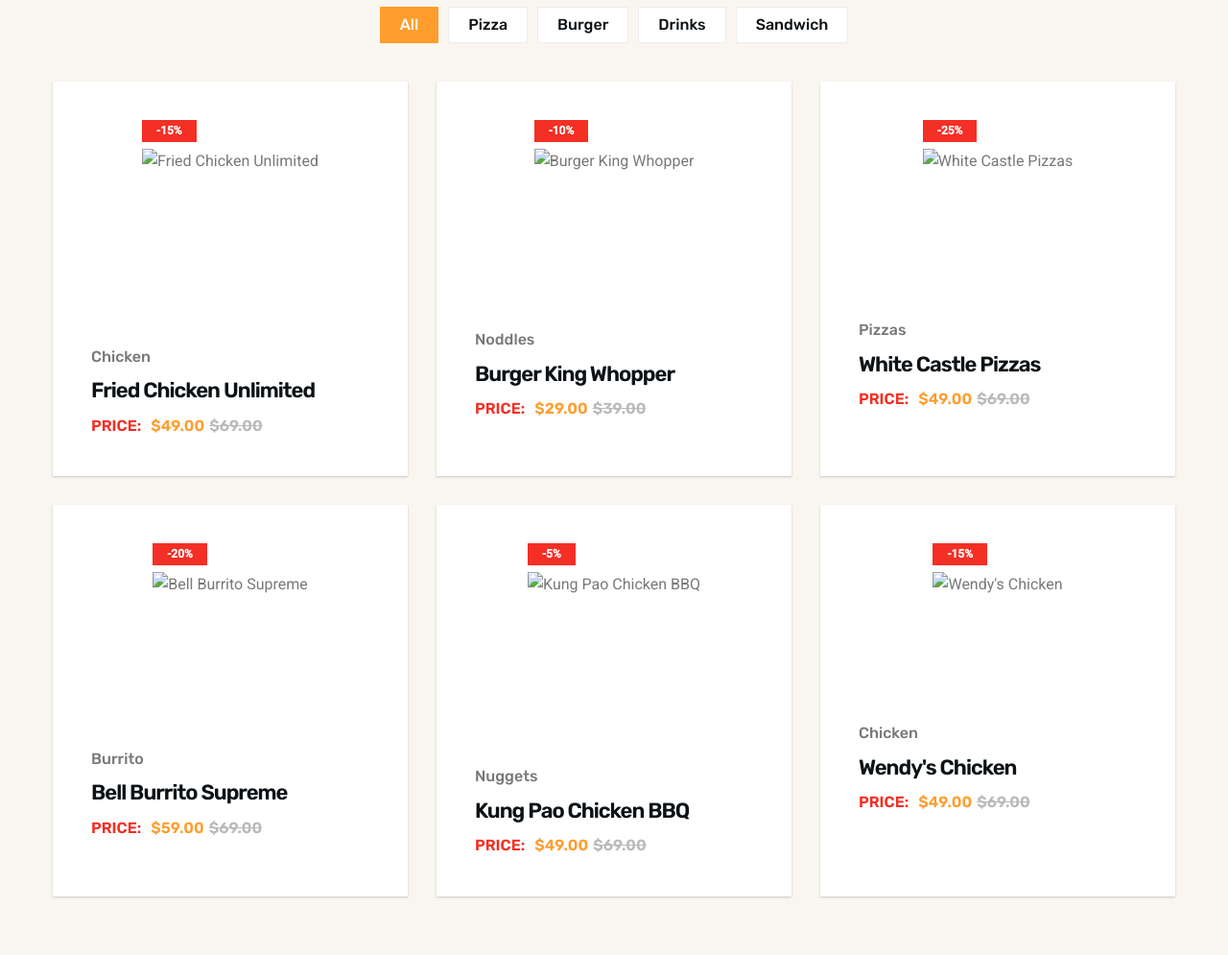
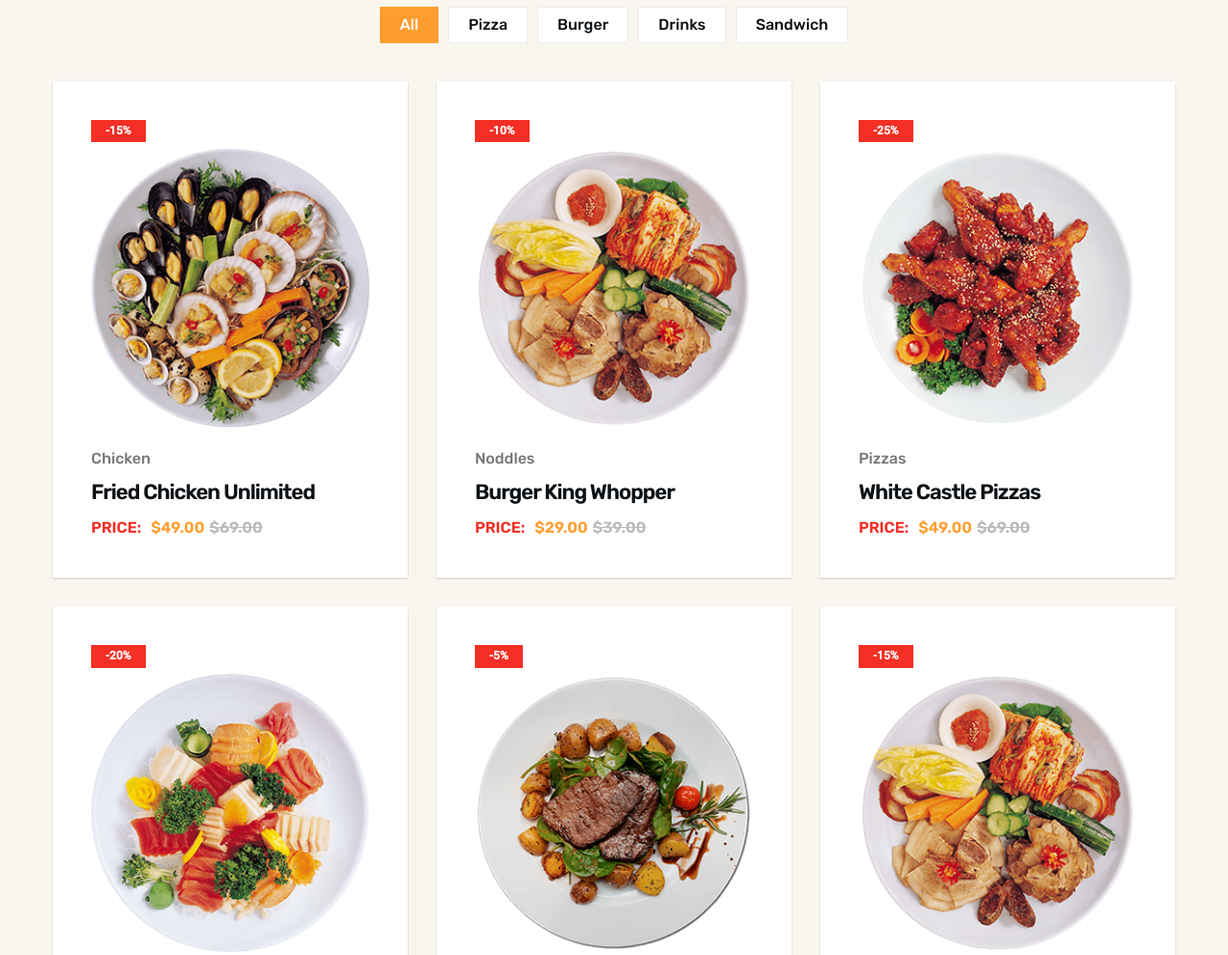
Before and after one commit to umerrizwan1/practice, a plain HTML site: page foodie-master/assets/Pages/About.html in a window 1280 px wide. Shown: the part 300-1295 px from the top of the page at 96% size. Drawn offline with Linux system fonts and the light colour scheme; files that its build step writes are made by us from their sources; files whose address does not match are found by name.

Commit message:
changes added

```diff
--- a/foodie-master/assets/Pages/About.html
+++ b/foodie-master/assets/Pages/About.html
@@ -6,7 +6,7 @@
     <meta http-equiv="X-UA-Compatible" content="IE=edge">
     <meta name="viewport" content="width=device-width, initial-scale=1.0">
     <title>Foodie - Supper delicious Burger in town!</title>
-    <link rel="stylesheet" href="./assets/css/style.css">
+    <link rel="stylesheet" href="/foodie-master/assets/css/style.css">
     <link rel="preconnect" href="https://fonts.googleapis.com">
     <link rel="preconnect" href="https://fonts.gstatic.com" crossorigin>
     <link
@@ -30,7 +30,7 @@
         <ul class="navbar-list">
 
           <li class="nav-item">
-            <a href="./About.html" class="navbar-link" data-nav-link>Home</a>
+            <a href="/foodie-master/index.html" class="navbar-link" data-nav-link>Home</a>
           </li>
 
           <li class="nav-item">
@@ -111,7 +111,7 @@
               <div class="food-menu-card">
 
                 <div class="card-banner">
-                  <img src="./assets/images/food-menu-1.png" width="300" height="300" loading="lazy"
+                  <img src="/foodie-master/assets/images/food-menu-1.png" width="300" height="300" loading="lazy"
                     alt="Fried Chicken Unlimited" class="w-100">
 
                   <div class="badge">-15%</div>
@@ -150,7 +150,7 @@
               <div class="food-menu-card">
 
                 <div class="card-banner">
-                  <img src="./assets/images/food-menu-2.png" width="300" height="300" loading="lazy"
+                  <img src="/foodie-master/assets/images/food-menu-2.png" width="300" height="300" loading="lazy"
                     alt="Burger King Whopper" class="w-100">
 
                   <div class="badge">-10%</div>
@@ -189,7 +189,7 @@
               <div class="food-menu-card">
 
                 <div class="card-banner">
-                  <img src="./assets/images/food-menu-3.png" width="300" height="300" loading="lazy"
+                  <img src="/foodie-master/assets/images/food-menu-3.png" width="300" height="300" loading="lazy"
                     alt="White Castle Pizzas" class="w-100">
 
                   <div class="badge">-25%</div>
@@ -228,7 +228,7 @@
               <div class="food-menu-card">
 
                 <div class="card-banner">
-                  <img src="./assets/images/food-menu-4.png" width="300" height="300" loading="lazy"
+                  <img src="/foodie-master/assets/images/food-menu-4.png" width="300" height="300" loading="lazy"
                     alt="Bell Burrito Supreme" class="w-100">
 
                   <div class="badge">-20%</div>
@@ -267,7 +267,7 @@
               <div class="food-menu-card">
 
                 <div class="card-banner">
-                  <img src="./assets/images/food-menu-5.png" width="300" height="300" loading="lazy"
+                  <img src="/foodie-master/assets/images/food-menu-5.png" width="300" height="300" loading="lazy"
                     alt="Kung Pao Chicken BBQ" class="w-100">
 
                   <div class="badge">-5%</div>
@@ -306,7 +306,7 @@
               <div class="food-menu-card">
 
                 <div class="card-banner">
-                  <img src="./assets/images/food-menu-6.png" width="300" height="300" loading="lazy"
+                  <img src="/foodie-master/assets/images/food-menu-6.png" width="300" height="300" loading="lazy"
                     alt="Wendy's Chicken" class="w-100">
 
                   <div class="badge">-15%</div>
```
Also changed, not shown: foodie-master/index.html (+1 -1 lines).
